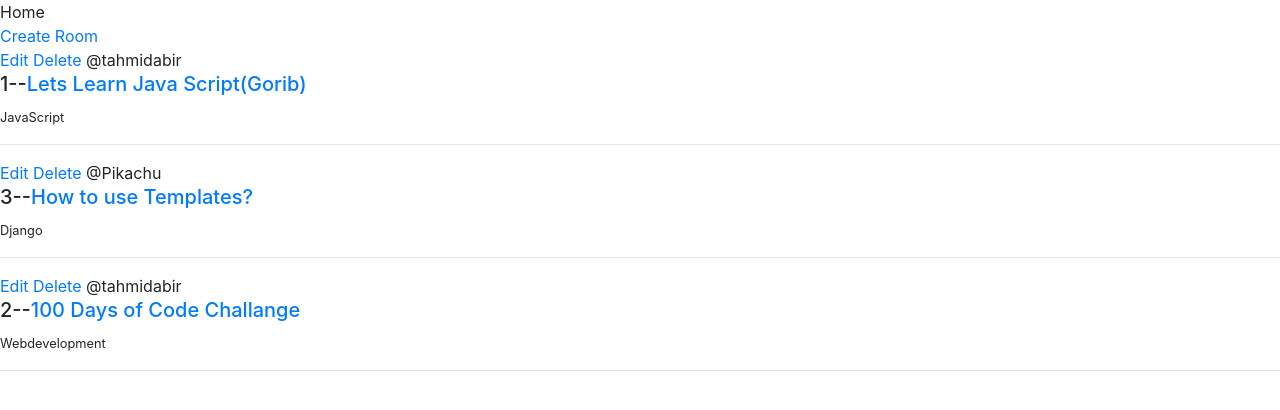
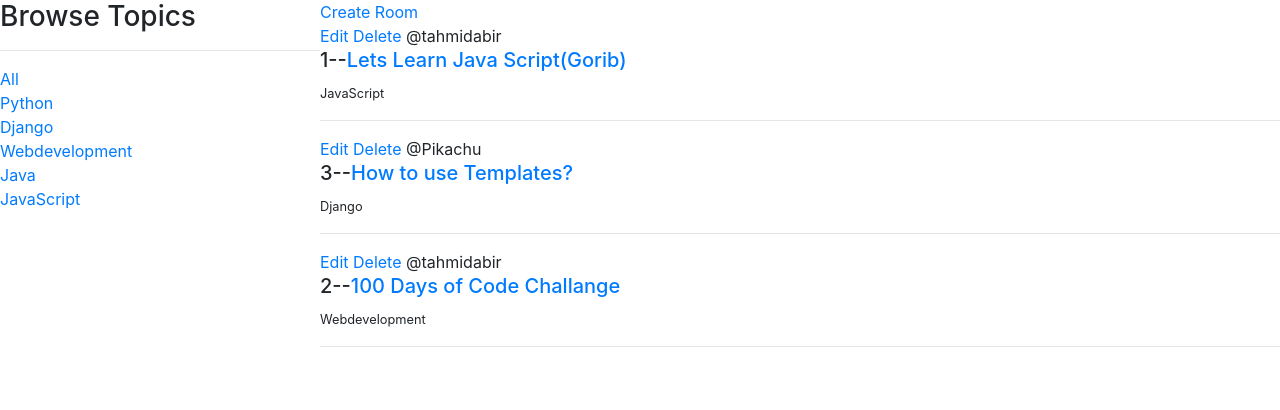
Before and after one commit to tahmidabir/studybud, a Django app: page / in a window 1280 px wide. Shown: the part 56-466 px from the top of the page. Run offline with Django 4.2, Linux system fonts and the light colour scheme; data comes from the database, SQL or seed files in the repository.

Commit message:
added Browse Topics Sidebar

```diff
--- a/base/templates/base/home.html
+++ b/base/templates/base/home.html
@@ -1,9 +1,33 @@
 {% extends 'main.html'%}
 
 {% block content%}
-<hi>Home</hi>
+<style>
+    .home-container{
+        display:grid;
+        grid-template-columns:1fr 3fr;
+    }
 
-<div>
+</style>
+
+<div class="home-container">
+
+    <div>
+        <h3>Browse Topics</h3>
+        <hr>
+            <div>
+                <a href="{% url 'home'%}">All</a>
+
+            </div>
+
+        {% for topic in topics %}
+            <div>
+                <a href="{% url 'home'%}?q={{topic.name}}">{{topic.name}}</a>
+
+            </div>
+        {% endfor %}
+    </div>
+
+    <div>
     <a href="{%url 'create-room'%}">Create Room</a>
     <div>
         {% for room in rooms%}
@@ -19,5 +43,8 @@
 
         {% endfor %}
     </div>
+
+    </div>
+
 <div>
 {% endblock %}
--- a/base/views.py
+++ b/base/views.py
@@ -1,11 +1,14 @@
 from django.shortcuts import render,redirect
-from .models import Room
+from .models import Room,Topic
 from .forms import RoomForm
 
 def home(request):
 
     rooms=Room.objects.all()
-    context={'rooms':rooms}
+
+    topics = Topic.objects.all()
+
+    context={'rooms':rooms,'topics':topics}
     return render(request,'base/home.html',context)
 
 
```
